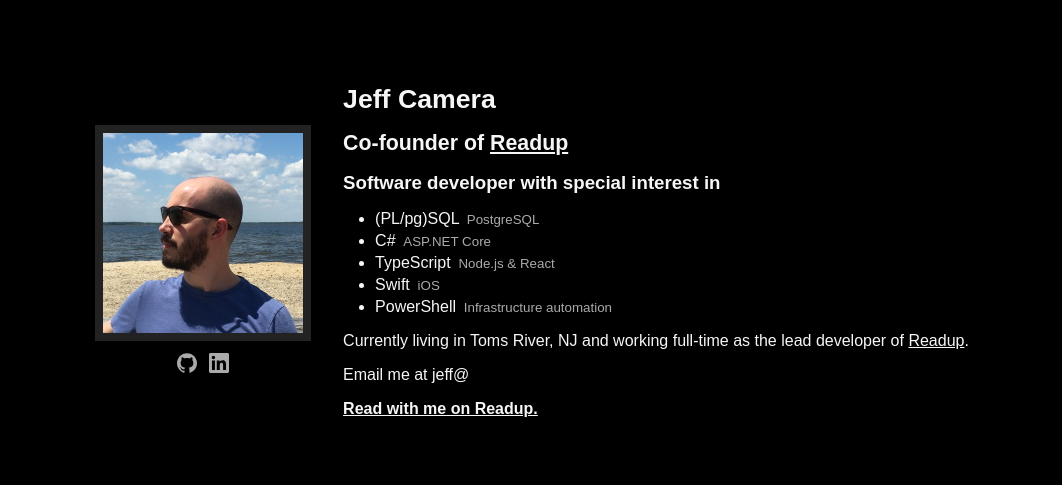
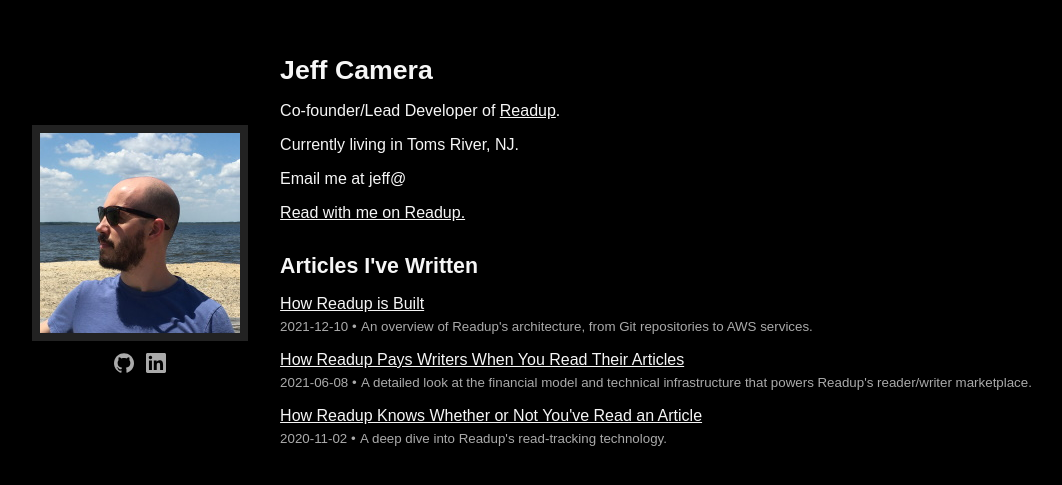
Before and after one commit to jacamera/jeffcamera.com, a plain HTML site: page index.html in a window 1280 px wide. Shown: the part 149-634 px from the top of the page, without its empty margins (108-1170 px from the left). Drawn offline with Linux system fonts and the light colour scheme.

Commit message:
replaced skills with articles

```diff
--- a/index.html
+++ b/index.html
@@ -30,18 +30,28 @@
 		</div>
 		<div id="bio">
 			<h1>Jeff Camera</h1>
-			<h2>Co-founder of <a href="https://readup.com">Readup</a></h2>
-			<h3>Software developer with special interest in</h3>
-			<ul>
-				<li>(PL/pg)SQL <small>PostgreSQL</small></li>
-				<li>C# <small>ASP.NET Core</small></li>
-				<li>TypeScript <small>Node.js & React</small></li>
-				<li>Swift <small>iOS</small></li>
-				<li>PowerShell <small>Infrastructure automation</small></li>
-			</ul>
-			<p>Currently living in Toms River, NJ and working full-time as the lead developer of <a href="https://readup.com">Readup</a>.</p>
+			<p>Co-founder/Lead Developer of <a href="https://readup.com">Readup</a>.</p>
+			<p>Currently living in Toms River, NJ.</p>
 			<p>Email me at jeff@</p>
-			<p><a href="https://readup.com/@jeff"><strong>Read with me on Readup.</strong></a></p>
+			<p><a href="https://readup.com/@jeff">Read with me on Readup.</a></p>
+			<h2>Articles I've Written</h2>
+			<ol id="articles">
+				<li>
+					<a href="https://blog.readup.com/2021/12/10/how-readup-is-built.html">How Readup is Built</a>
+					<small>2021-12-10</small>
+					<small>An overview of Readup's architecture, from Git repositories to AWS services.</small>
+				</li>
+				<li>
+					<a href="https://blog.readup.com/2021/06/08/how-readup-pays-writers-when-you-read-their-articles.html">How Readup Pays Writers When You Read Their Articles</a>
+					<small>2021-06-08</small>
+					<small>A detailed look at the financial model and technical infrastructure that powers Readup's reader/writer marketplace.</small>
+				</li>
+				<li>
+					<a href="https://blog.readup.com/2020/11/02/how-readup-knows-whether-or-not-youve-read-an-article.html">How Readup Knows Whether or Not You've Read an Article</a>
+					<small>2020-11-02</small>
+					<small>A deep dive into Readup's read-tracking technology.</small>
+				</li>
+			</ol>
 		</div>
 	</body>
 </html>
--- a/main.css
+++ b/main.css
@@ -19,12 +19,9 @@
 }
 h2 {
 	font-size: 16pt;
-	margin: 12pt 0;
+	margin: 24pt 0 12pt 0;
 }
-h3 {
-	font-size: 14pt;
-	margin: 12pt 0;
-}
+ol,
 ul {
 	margin: 1em 0;
 	padding: 0 0 0 2em;
@@ -32,9 +29,8 @@
 li {
 	margin: 0.25em 0;
 }
-li > small {
+small {
 	color: #aaa;
-	margin-left: 0.25em;
 	font-size: 10pt;
 }
 p {
@@ -70,6 +66,20 @@
 #bio {
 	margin: 0 0 0 1em;
 }
+#articles {
+	list-style: none;
+	padding-left: 0;
+}
+#articles a {
+	display: block;
+	margin-bottom: 0.25em;
+}
+#articles li + li {
+	margin-top: 1em;
+}
+#articles small:not(:last-of-type)::after {
+	content: " •";
+}
 
 @media (max-width: 725px) {
 	body {
```
